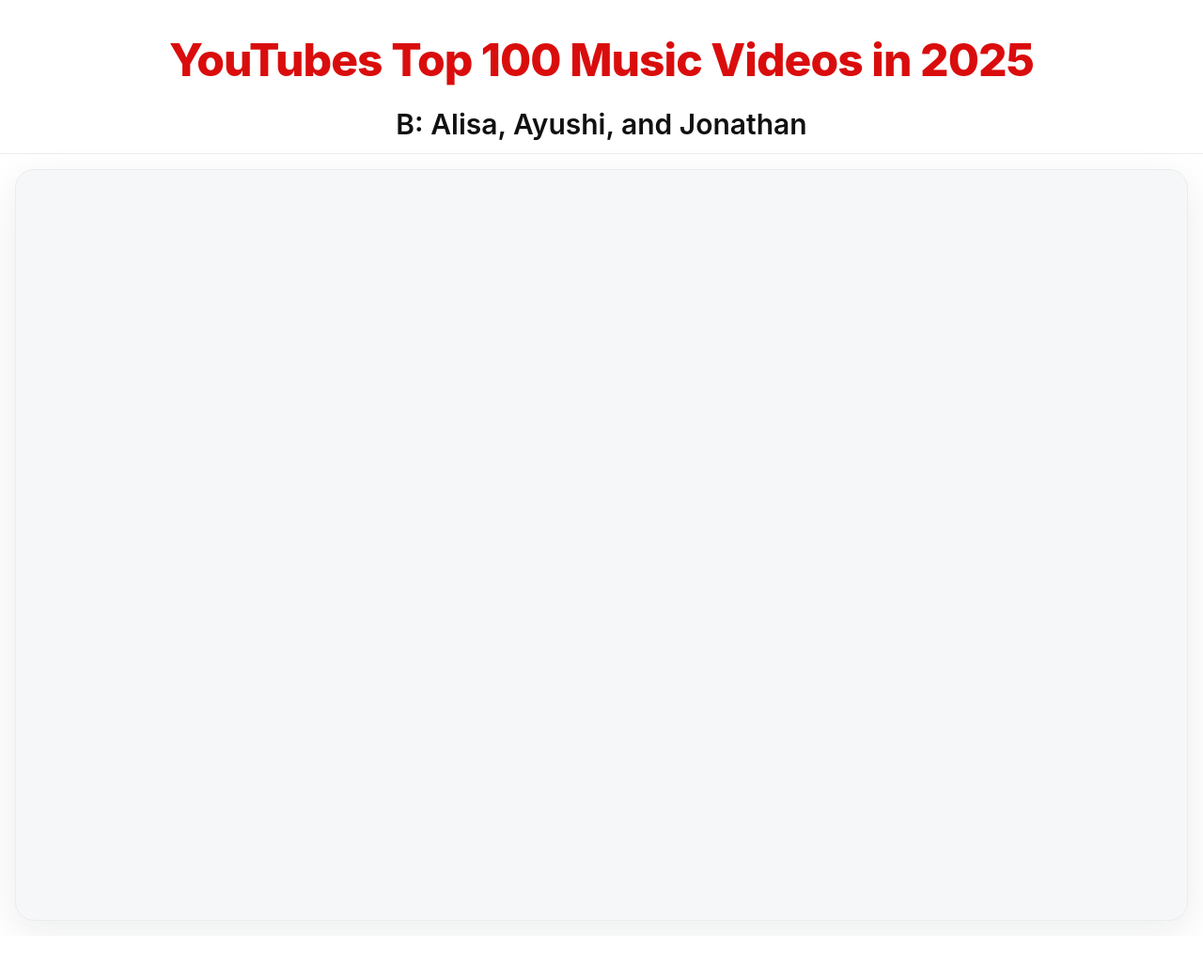
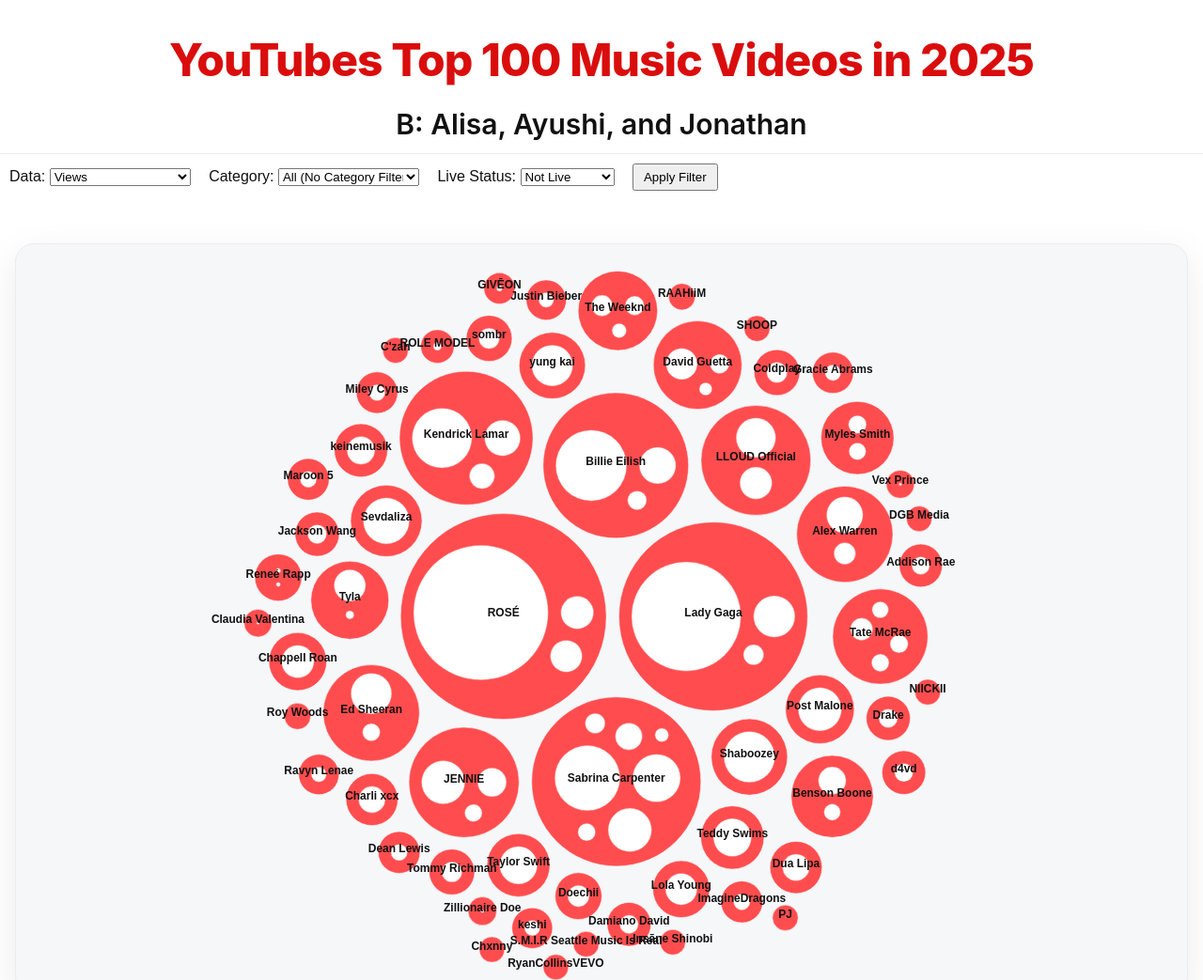
Before and after one commit to Ayushivvv/A4-CSC316, a plain HTML site: page index.html in a window 1280 px wide. Shown: the top 1043 px of the page at 94% size. Before the commit the page ends 996 px from the top, so only its background shows below. Drawn offline with nearby package versions, Linux system fonts and the light colour scheme; a web font is replaced by a local one.

Commit message:
fixed bugs

```diff
--- a/index.html
+++ b/index.html
@@ -11,10 +11,39 @@
     <link rel="stylesheet" href="css/inspector.css" />
 </head>
 <body>
+
 <header class="site-header">
     <h1 class="page-title">YouTubes Top 100 Music Videos in 2025</h1>
     <p class="page-byline">B: Alisa, Ayushi, and Jonathan</p>
 </header>
+
+<div id="controls" style="margin-bottom: 20px; font-family: sans-serif; padding: 10px;">
+    <div style="margin-bottom: 10px;">
+        <label for="filter-metric-selector">Data:</label>
+        <select id="filter-metric-selector" style="width: 150px;">
+            <option value="view_count" selected>Views</option>
+            <option value="channel_follower_count">Channel Followers</option>
+            <option value="duration">Duration (sec)</option>
+            <option value="none">None (No Quantitative Filter)</option>
+        </select>
+
+        <label for="category-filter" style="margin-left: 15px;">Category:</label>
+        <select id="category-filter" style="width: 150px;">
+            <option value="All" selected>All (No Category Filter)</option>
+            <option value="Music">Music</option>
+            <option value="People & Blogs">People & Blogs</option>
+        </select>
+
+        <label for="live-status-filter" style="margin-left: 15px;">Live Status:</label>
+        <select id="live-status-filter" style="width: 100px;">
+            <option value="All">All</option>
+            <option value="TRUE">Live</option>
+            <option value="FALSE" selected>Not Live</option>
+        </select>
+
+        <button id="apply-filter" style="margin-left: 15px; padding: 5px 10px;">Apply Filter</button>
+    </div>
+</div>
 
 <main class="site-main">
     <section id="viz" aria-label="Zoomable circle packing visualization"></section>
```
Also changed, not shown: js/main.js (+5 -5 lines).
